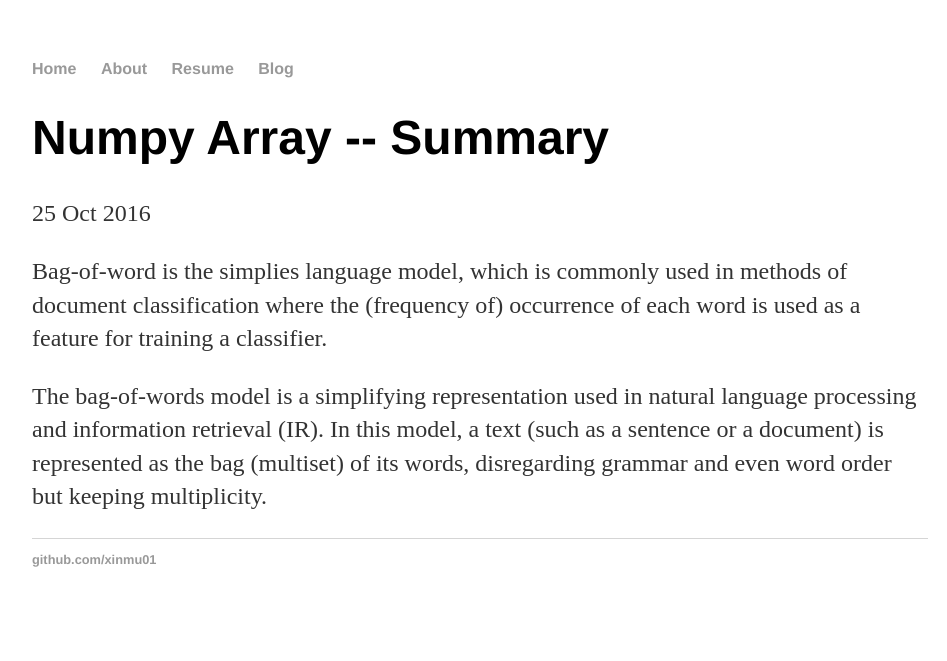
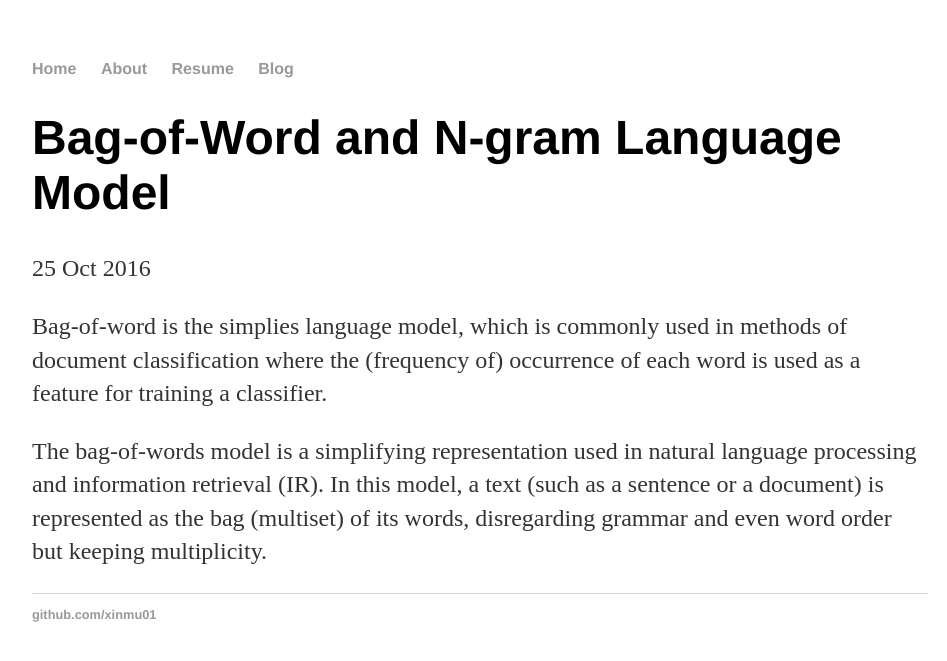
Before and after one commit to xinmu01/xinmu01.github.io, a Jekyll site: the page built from _posts/2016-10-25-Bag-of-Word and N-gram Language Model.md, in a window 1280 px wide. Shown: the top 661 px of the page, without its empty margins (160-1107 px from the left). Built offline with Jekyll 4.4.1, drawn with Linux system fonts in a browser that asks for light colours.

Commit message:
Update 2016-10-25-Bag-of-Word and N-gram Language Model.md

```diff
--- a/_posts/2016-10-25-Bag-of-Word and N-gram Language Model.md
+++ b/_posts/2016-10-25-Bag-of-Word and N-gram Language Model.md
@@ -1,6 +1,6 @@
 ---
 published: true
-title: Numpy Array -- Summary
+title: Bag-of-Word and N-gram Language Model
 layout: post
 ---
 Bag-of-word is the simplies language model, which is commonly used in methods of document classification where the (frequency of) occurrence of each word is used as a feature for training a classifier.
```
